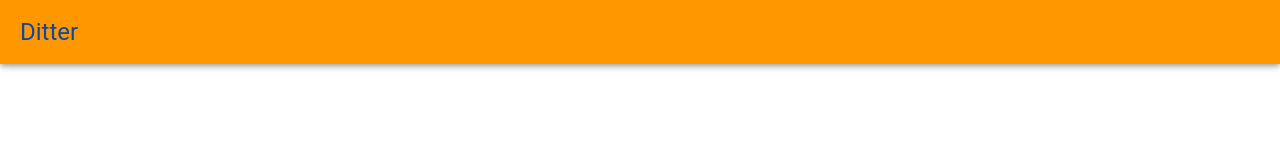
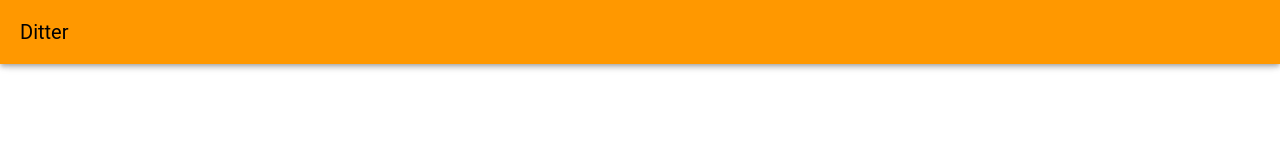
Before and after one commit to rand0m-cloud/ditter, a Vue app in the folder ditterapp/: page /login in a window 1280 px wide. Shown: the top 160 px of the page. Built offline with nearby package versions, Linux system fonts and the light colour scheme.

Commit message:
fix: toolbar not sticking

```diff
--- a/ditterapp/src/App.vue
+++ b/ditterapp/src/App.vue
@@ -10,13 +10,9 @@ onMounted(() => {
 
 <template>
   <v-app>
-  <v-layout>
-  <v-app-bar class="bg-orange">
-    <v-app-bar-title class="text-h5 text-blue-darken-4">Ditter</v-app-bar-title>
-  </v-app-bar>
-  <v-main>
-    <RouterView />
-    </v-main>
-  </v-layout>
+      <v-app-bar class="bg-orange" title="Ditter"/>
+      <v-main>
+        <RouterView />
+      </v-main>
   </v-app>
 </template>
--- a/ditterapp/src/components/Timeline.vue
+++ b/ditterapp/src/components/Timeline.vue
@@ -5,11 +5,13 @@ const props = defineProps({ dweets: Array });
 </script>
 
 <template>
-  <v-container fluid class="h-100">
+  <div class="timeline">
+    <v-container fluid>
       <v-row justify="space-around">
         <v-col xl="4" md="6" sm="8">
           <Dweet v-for="dweet in props.dweets" :key="dweet.uuid" :dweet="dweet" />
         </v-col>
       </v-row>
     </v-container>
+  </div>
 </template>
```
Also changed, not shown: ditterapp/src/assets/icons/heart-filled.svg (deleted), ditterapp/src/assets/icons/heart.svg (deleted). Lines whose indentation alone changed are shown as unchanged.
